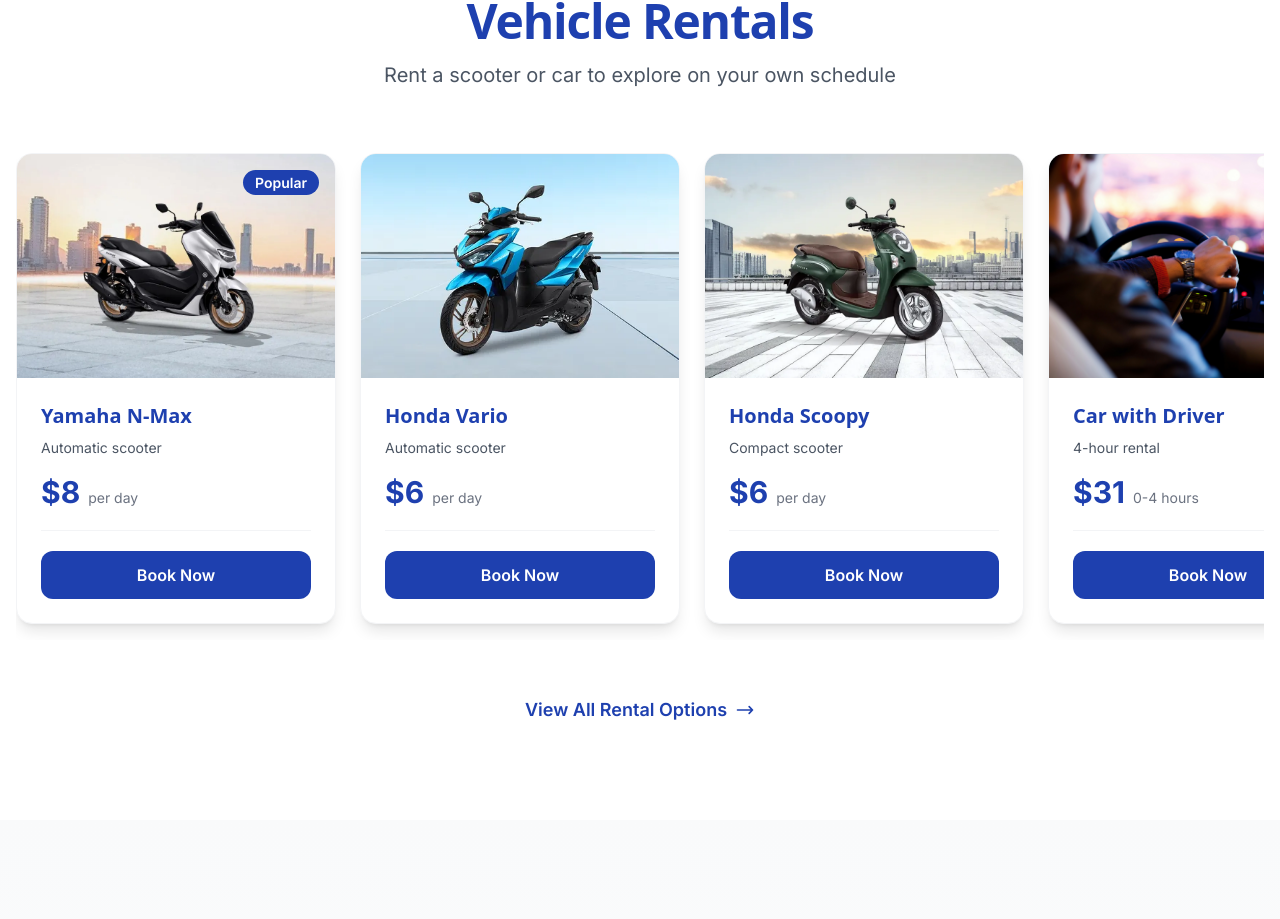
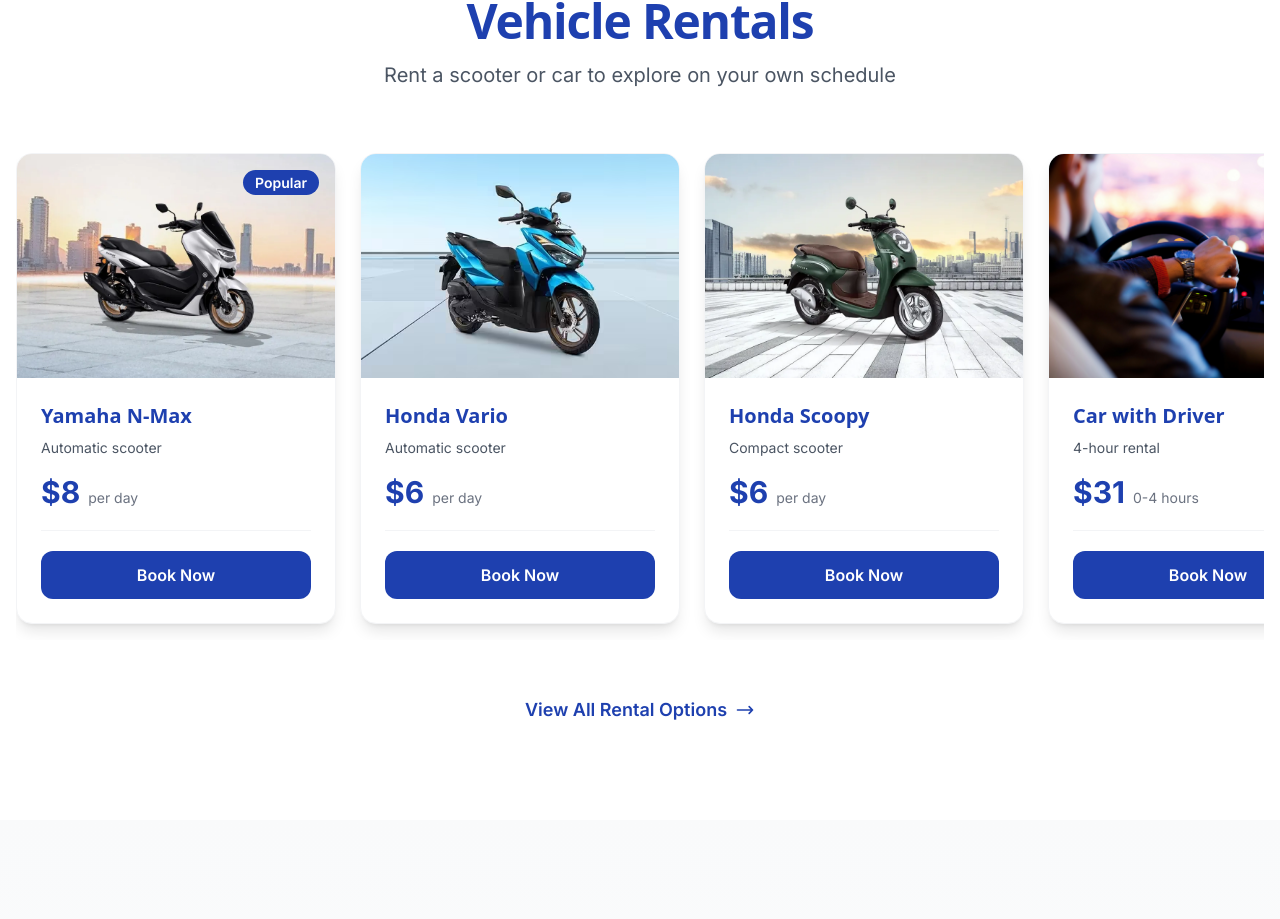
Before and after one commit to reikidevs/nusabeetrip, a Next.js app: page / in a window 1280 px wide. Shown: the part 4345-5264 px from the top of the page. Built offline with nearby package versions, Linux system fonts and the light colour scheme.

Commit message:
feat: initialize project homepage, create rental page, and add constant configurations

```diff
--- a/src/app/page.tsx
+++ b/src/app/page.tsx
@@ -451,7 +451,7 @@
                 <div className="group bg-white rounded-2xl shadow-lg hover:shadow-2xl transition-all duration-300 overflow-hidden border border-gray-100 h-full">
                   <div className="relative h-56 overflow-hidden">
                     <Image
-                      src="/images/Vehicle%20Rentals/Honda%20Vario.webp"
+                      src="/images/Vehicle%20Rentals/Honda%20Vario.png"
                       alt="Honda Vario - Scooter Rental Nusa Penida"
                       fill
                       className="object-cover group-hover:scale-105 transition-transform duration-500"
--- a/src/app/rentals/page.tsx
+++ b/src/app/rentals/page.tsx
@@ -19,8 +19,8 @@
   'yamaha n-max':   '/images/Vehicle%20Rentals/Yamaha%20N-Max.webp',
   'n-max':          '/images/Vehicle%20Rentals/Yamaha%20N-Max.webp',
   'nmax':           '/images/Vehicle%20Rentals/Yamaha%20N-Max.webp',
-  'honda vario':    '/images/Vehicle%20Rentals/Honda%20Vario.webp',
-  'vario':          '/images/Vehicle%20Rentals/Honda%20Vario.webp',
+  'honda vario':    '/images/Vehicle%20Rentals/Honda%20Vario.png',
+  'vario':          '/images/Vehicle%20Rentals/Honda%20Vario.png',
   'honda scoopy':   '/images/Vehicle%20Rentals/Honda%20Scoopy.webp',
   'scoopy':         '/images/Vehicle%20Rentals/Honda%20Scoopy.webp',
   'car with driver': '/images/Vehicle%20Rentals/Car%20with%20Driver.jpg',
@@ -104,7 +104,7 @@
         pricePerDay: 100000,
         currency: 'IDR',
         features: ['Automatic Transmission', 'Fuel Efficient', 'Easy Handling', 'Helmet Included', 'Full Tank', '24/7 Support'],
-        image: '/images/Vehicle%20Rentals/Honda%20Vario.webp',
+        image: '/images/Vehicle%20Rentals/Honda%20Vario.png',
         isAvailable: true
       },
       {
--- a/src/lib/constants.ts
+++ b/src/lib/constants.ts
@@ -161,7 +161,7 @@
       'Full Tank',
       '24/7 Support'
     ],
-    image: '/images/Vehicle%20Rentals/Honda%20Vario.webp',
+    image: '/images/Vehicle%20Rentals/Honda%20Vario.png',
     isAvailable: true,
   },
   {
```
Also changed, not shown: public/images/Vehicle Rentals/Honda Vario.png (added), public/images/Vehicle Rentals/Honda Vario.webp (deleted).
